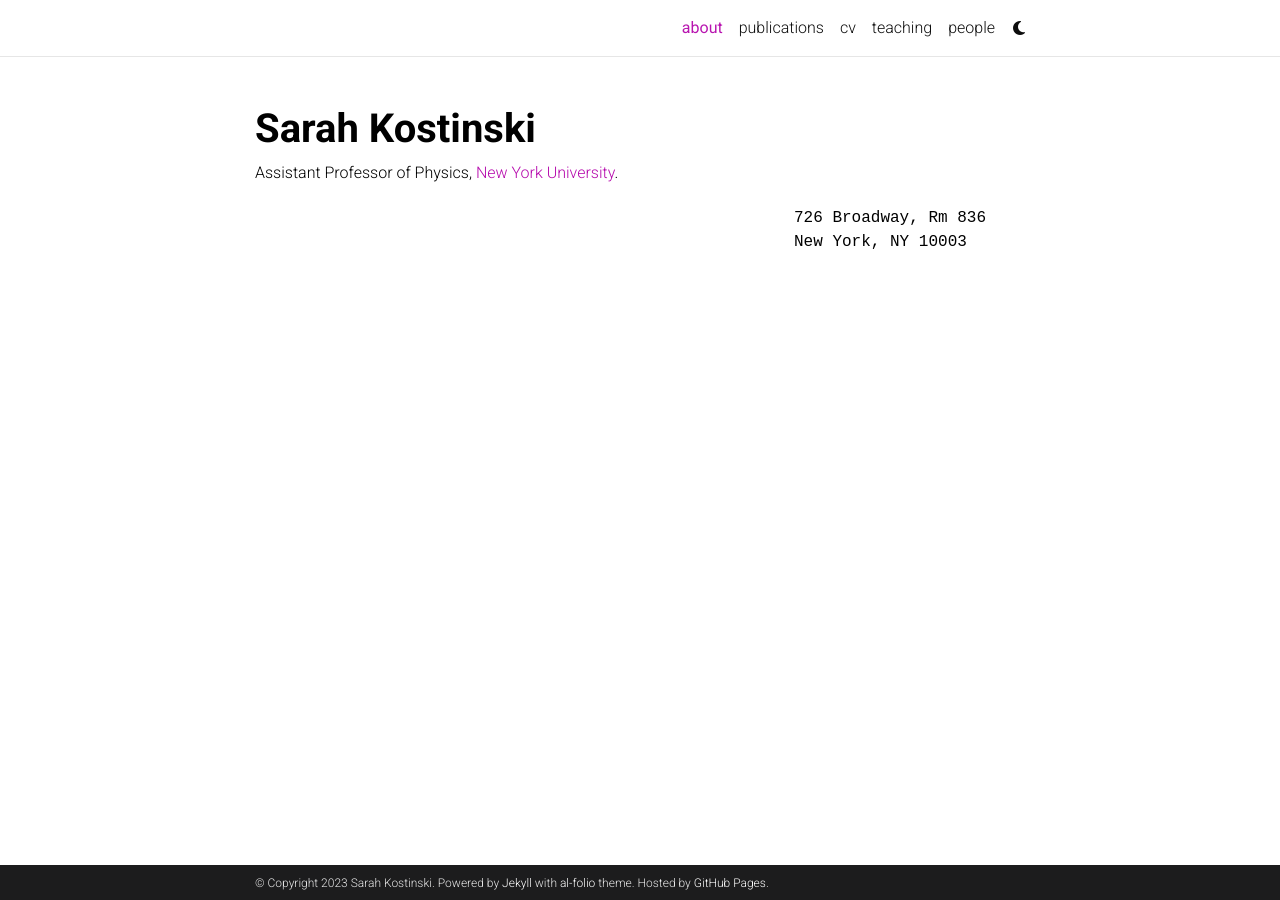
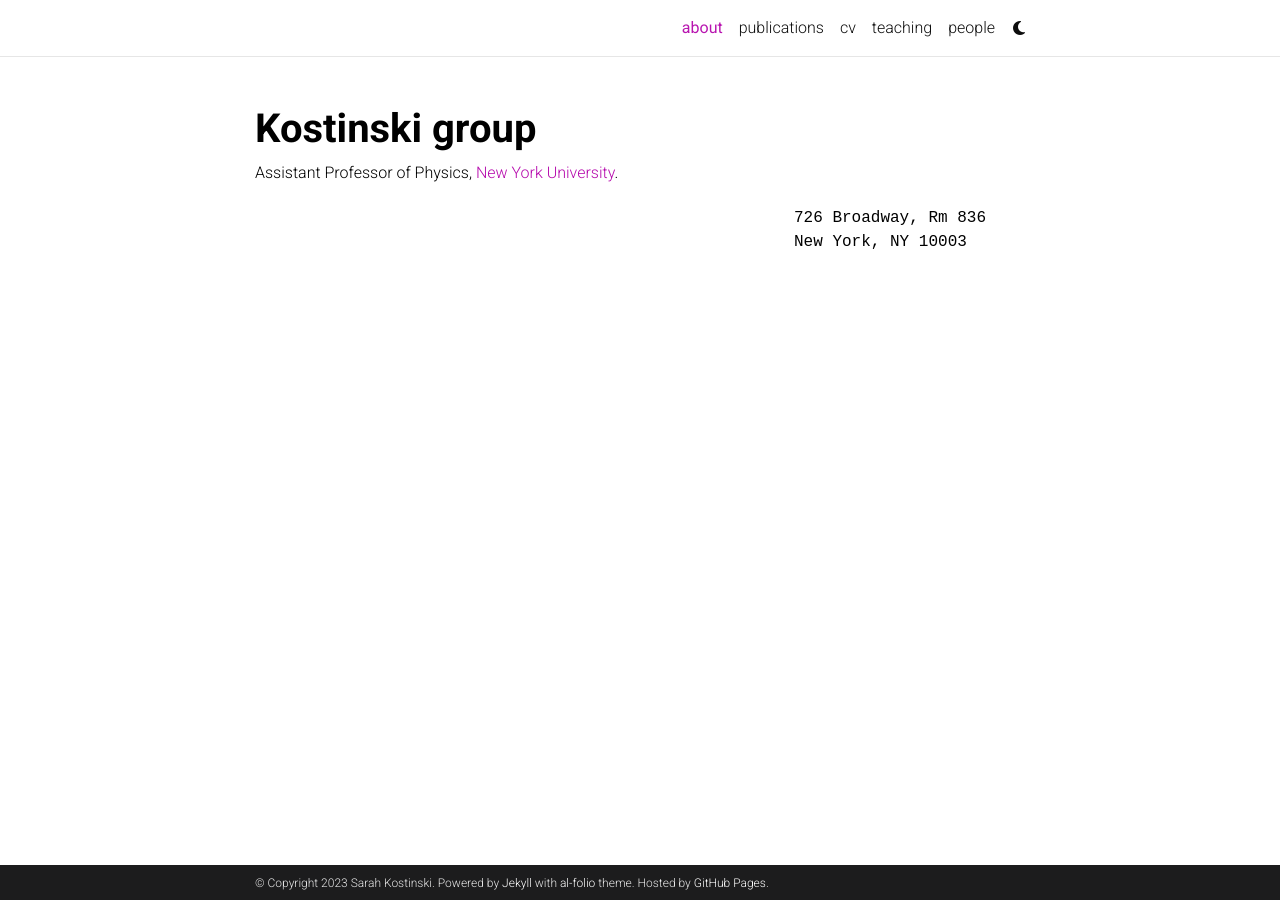
Before and after one commit to skostinski/skostinski.github.io, a Jekyll site: the page built from _pages/about.md, in a window 1280 px wide. Built offline with Jekyll 4.4.1, drawn with Linux system fonts in a browser that asks for light colours; comment, search, counter and statistics services are not loaded; a style sheet for code colours, icons or effects is not loaded.

Commit message:
Update _config.yml

```diff
--- a/_config.yml
+++ b/_config.yml
@@ -2,12 +2,12 @@
 # Site settings
 # -----------------------------------------------------------------------------
 
-title: blank # the website title (if blank, full name will be used instead)
+title: Kostinski group # the website title (if blank, full name will be used instead)
 first_name: Sarah
 last_name: Kostinski
 email: sk10775@nyu.edu
-description: > # the ">" symbol means to ignore newlines until "footer_text:"
-  A simple, whitespace theme for academics. Based on [*folio](https://github.com/bogoli/-folio) design.
+# description: > # the ">" symbol means to ignore newlines until "footer_text:"
+#   A simple, whitespace theme for academics. Based on [*folio](https://github.com/bogoli/-folio) design.
 footer_text: >
   Powered by <a href="https://jekyllrb.com/" target="_blank">Jekyll</a> with <a href="https://github.com/alshedivat/al-folio">al-folio</a> theme.
   Hosted by <a href="https://pages.github.com/" target="_blank">GitHub Pages</a>.
```
